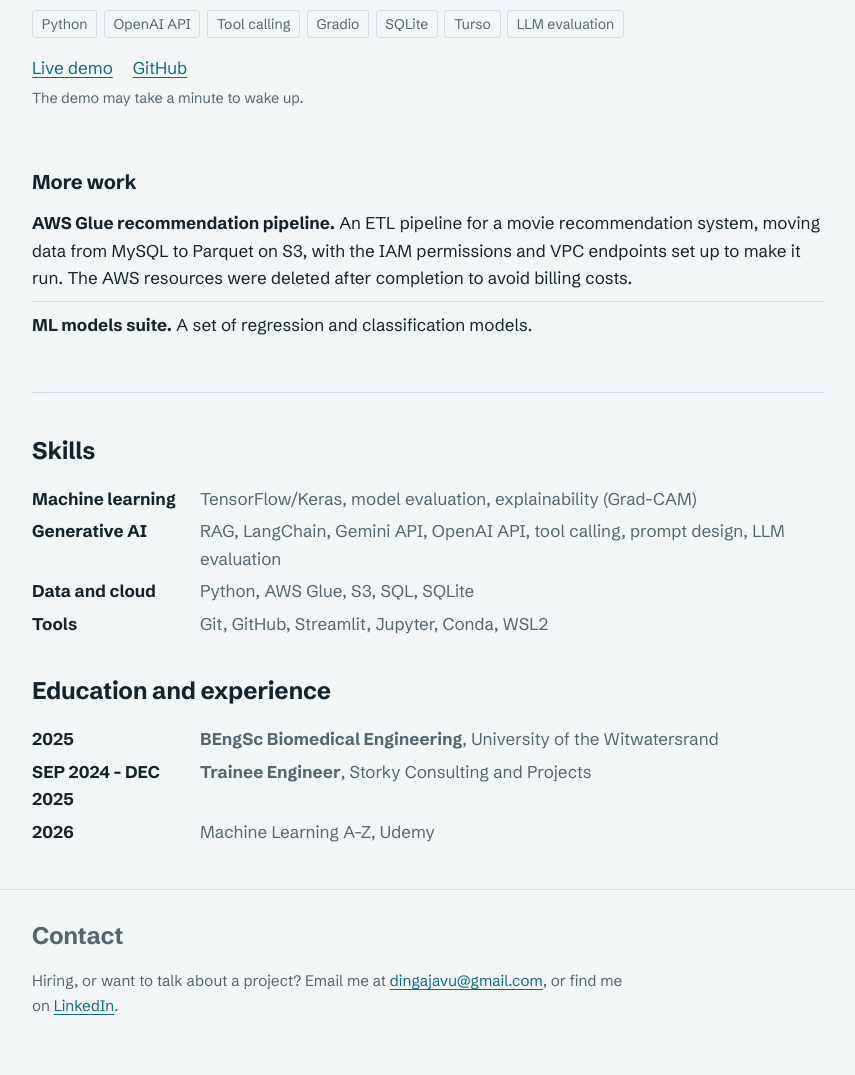
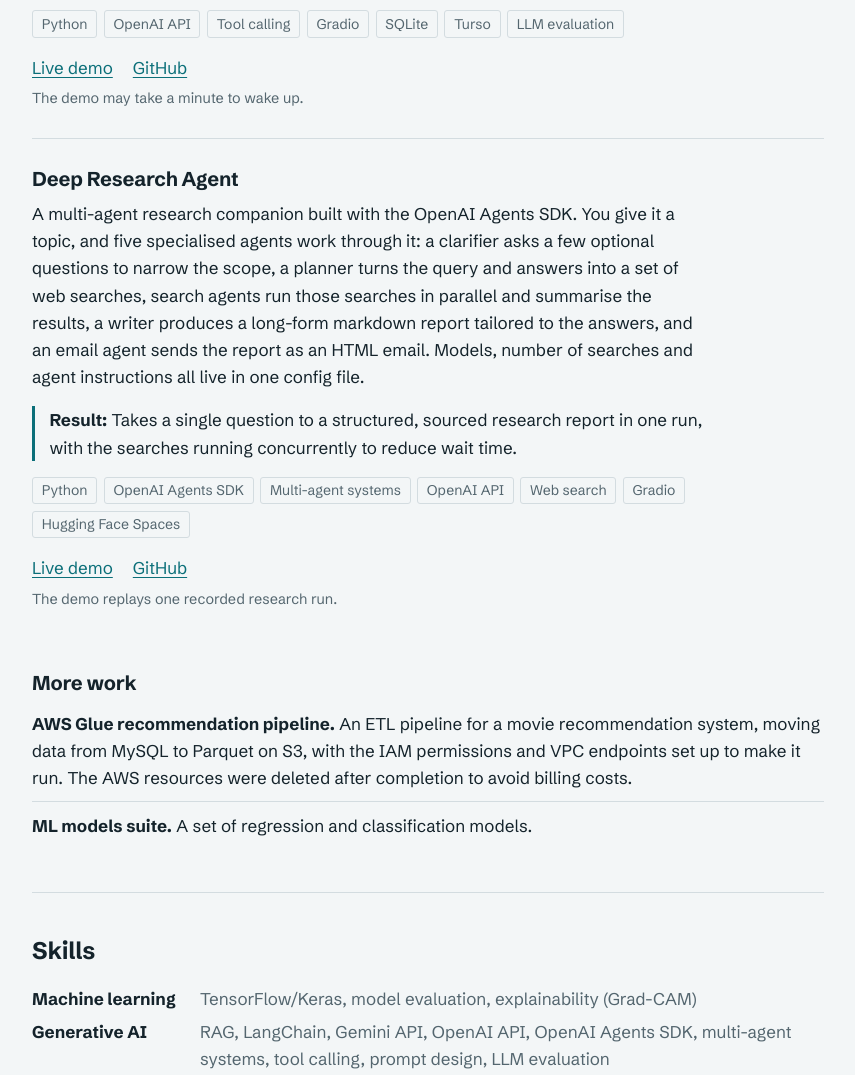
Before and after one commit to dingajavu/dingajavu.github.io, a plain HTML site: page index.html in a window 1280 px wide. Shown: the part 2720-3795 px from the top of the page, without its empty margins (212-1067 px from the left). Drawn offline with Linux system fonts and the light colour scheme.

Commit message:
Project added

```diff
--- a/index.html
+++ b/index.html
@@ -202,6 +202,19 @@
       <p class="demo-note">The demo may take a minute to wake up.</p>
     </article>
 
+    <!-- Deep Research Agent -->
+    <article class="project">
+      <h3>Deep Research Agent</h3>
+      <p>A multi-agent research companion built with the OpenAI Agents SDK. You give it a topic, and five specialised agents work through it: a clarifier asks a few optional questions to narrow the scope, a planner turns the query and answers into a set of web searches, search agents run those searches in parallel and summarise the results, a writer produces a long-form markdown report tailored to the answers, and an email agent sends the report as an HTML email. Models, number of searches and agent instructions all live in one config file.</p>
+      <p class="result"><strong>Result:</strong> Takes a single question to a structured, sourced research report in one run, with the searches running concurrently to reduce wait time.</p>
+      <ul class="tags"><li>Python</li><li>OpenAI Agents SDK</li><li>Multi-agent systems</li><li>OpenAI API</li><li>Web search</li><li>Gradio</li><li>Hugging Face Spaces</li></ul>
+      <div class="links">
+        <a href="https://huggingface.co/spaces/dingajavu/deep-research-system">Live demo</a>
+        <a href="https://github.com/dingajavu/Deep-Research-Agent">GitHub</a>
+      </div>
+      <p class="demo-note">The demo replays one recorded research run.</p>
+    </article>
+
     <!-- More work -->
     <h3 style="margin: 2rem 0 1rem;">More work</h3>
     <ul class="plain">
@@ -215,9 +228,9 @@
     <h2>Skills</h2>
     <dl>
       <dt>Machine learning</dt><dd>TensorFlow/Keras, model evaluation, explainability (Grad-CAM)</dd>
-      <dt>Generative AI</dt><dd>RAG, LangChain, Gemini API, OpenAI API, tool calling, prompt design, LLM evaluation</dd>
+      <dt>Generative AI</dt><dd>RAG, LangChain, Gemini API, OpenAI API, OpenAI Agents SDK, multi-agent systems, tool calling, prompt design, LLM evaluation</dd>
       <dt>Data and cloud</dt><dd>Python, AWS Glue, S3, SQL, SQLite</dd>
-      <dt>Tools</dt><dd>Git, GitHub, Streamlit, Jupyter, Conda, WSL2</dd>
+      <dt>Tools</dt><dd>Git, GitHub, Streamlit, Gradio, Hugging Face Spaces, uv, Jupyter, Conda, WSL2</dd>
     </dl>
 
     <h2 style="margin-top: 2.5rem;">Education and experience</h2>
```
